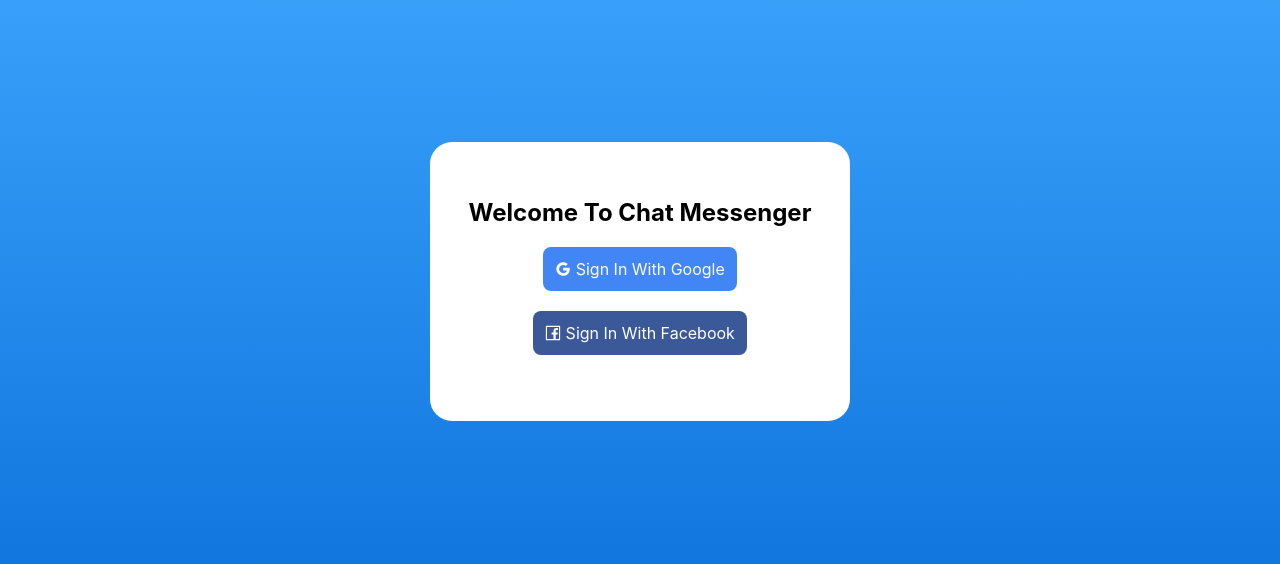
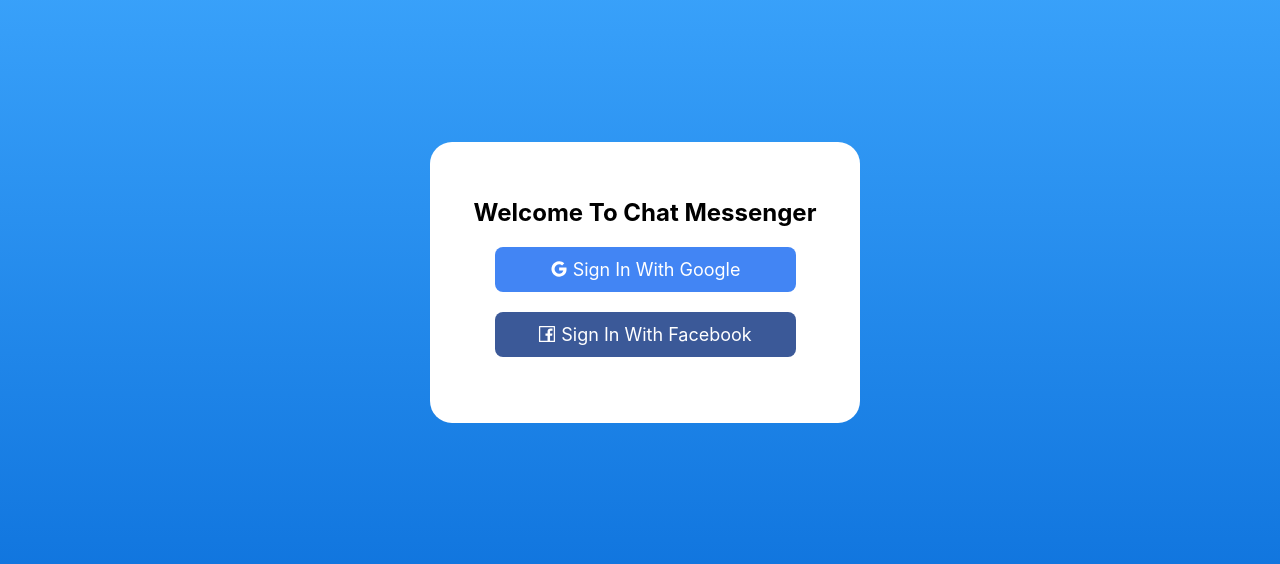
Before and after one commit to Mehdih77/Chat-App, a React (Create React App) app: page / in a window 1280 px wide. Shown: the part 114-678 px from the top of the page. Built offline with nearby package versions, Linux system fonts and the light colour scheme; no server answers.

Commit message:
change some code and style(chagne div tag to button tag)

```diff
--- a/src/components/Chats.js
+++ b/src/components/Chats.js
@@ -1,4 +1,4 @@
-import React, {useState,useEffect,useRef} from 'react';
+import React, {useState,useEffect} from 'react';
 import { auth } from '../Firebase/Firebase';
 import { ChatEngine } from 'react-chat-engine';
 import { useHistory } from 'react-router';
@@ -45,6 +45,7 @@
             formdata.append("username", user.email);
             formdata.append("secret", user.uid);
 
+
         getFile(user.photoURL)
             .then((avatar) => {
                     formdata.append("avatar", avatar, avatar.name );
--- a/src/components/Login.js
+++ b/src/components/Login.js
@@ -16,14 +16,13 @@
         <div id='login-page'>
             <div id='login-card'>
                 <h2>Welcome To Chat Messenger</h2>
-                <div className='login-button google'
-                onClick={signInWithGoogle}>
-                    <GoogleOutlined/> Sign In With Google
-                </div>
+
+                    <button onClick={signInWithGoogle} className='login-button google'><GoogleOutlined/> Sign In With Google</button>
+
                 <br/> <br/>
-                <div className='login-button facebook'>
+                <button className='login-button facebook'>
                     <FacebookOutlined/> Sign In With Facebook
-                </div>
+                </button>
             </div>
         </div>
     )
--- a/src/index.css
+++ b/src/index.css
@@ -61,7 +61,7 @@
   left: calc(50vw - 210px);
   padding-top: 36px;
   padding-bottom: 66px;
-  width: 420px;
+  width: 430px;
   text-align: center;
   background-color: white;
   border-radius: 22px;
@@ -73,6 +73,9 @@
   padding: 12px;
   border-radius: 8px;
   display: inline-block;
+  border: none;
+  width: 70%;
+  font-size: 18px;
 }
 
 .facebook {
```
